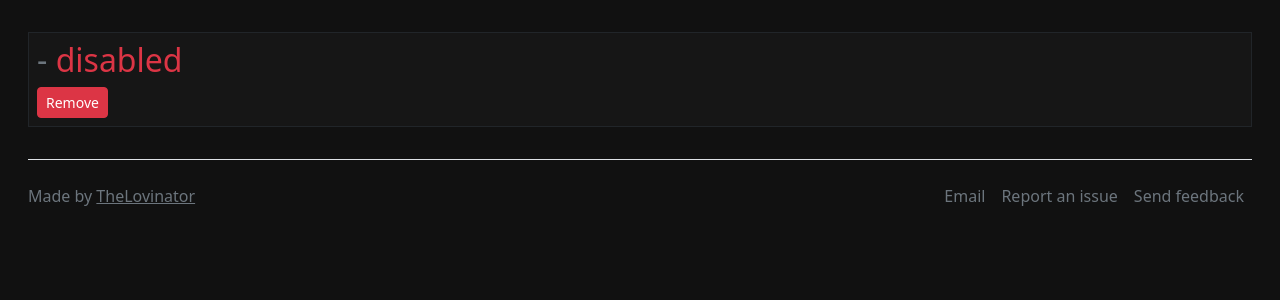
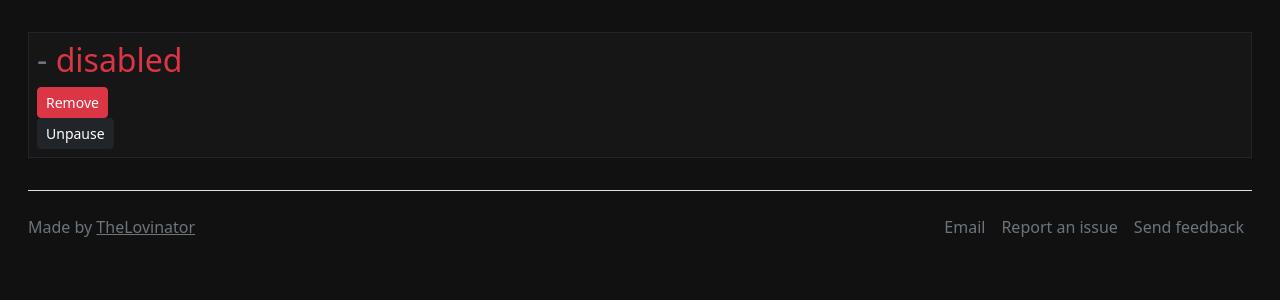
Before and after one commit to TheLovinator1/discord-rss-bot, a FastAPI app: template discord_rss_bot/templates/feed.html in a window 1280 px wide. Shown: the part 57-357 px from the top of the page. Run offline with FastAPI, Linux system fonts and the light colour scheme; the template is opened without the code that fills it, so the values that code supplies are empty; parts of the project's set-up code (start-up, migrations or seed data) failed here and were passed over.

Commit message:
You can now pause and unpause feeds

```diff
--- a/discord_rss_bot/main.py
+++ b/discord_rss_bot/main.py
@@ -193,6 +193,26 @@ async def create_feed(feed_url: str = Form(), webhook_dropdown: str = Form()) ->
     return RedirectResponse(url=f"/feed/?feed_url={feed_url}", status_code=303)
 
 
+@app.post("/pause")
+async def pause_feed(feed_url: str = Form()) -> dict[str, str] | RedirectResponse:
+    clean_url: str = urllib.parse.quote(feed_url)
+
+    # Disable/pause the feed.
+    reader.disable_feed_updates(feed_url)
+
+    return RedirectResponse(url=f"/feed/?feed_url={clean_url}", status_code=303)
+
+
+@app.post("/unpause")
+async def unpause_feed(feed_url: str = Form()) -> dict[str, str] | RedirectResponse:
+    clean_url: str = urllib.parse.quote(feed_url)
+
+    # Enable/unpause the feed.
+    reader.enable_feed_updates(feed_url)
+
+    return RedirectResponse(url=f"/feed/?feed_url={clean_url}", status_code=303)
+
+
 @app.get("/add", response_class=HTMLResponse)
 def get_add(request: Request) -> _TemplateResponse:
     """
--- a/discord_rss_bot/templates/feed.html
+++ b/discord_rss_bot/templates/feed.html
@@ -39,6 +39,15 @@
             </form>
         </div>
 
+        {% if not feed.updates_enabled %}
+            <form action="/unpause" method="post">
+                <button class="btn btn-dark btn-sm" name="feed_url" value="{{ feed.url }}">Unpause</button>
+            </form>
+        {% else %}
+            <form action="/pause" method="post">
+                <button class="btn btn-danger btn-sm" name="feed_url" value="{{ feed.url }}">Pause</button>
+            </form>
+        {% endif %}
 
     </div>
     {% for entry in entries %}
```
